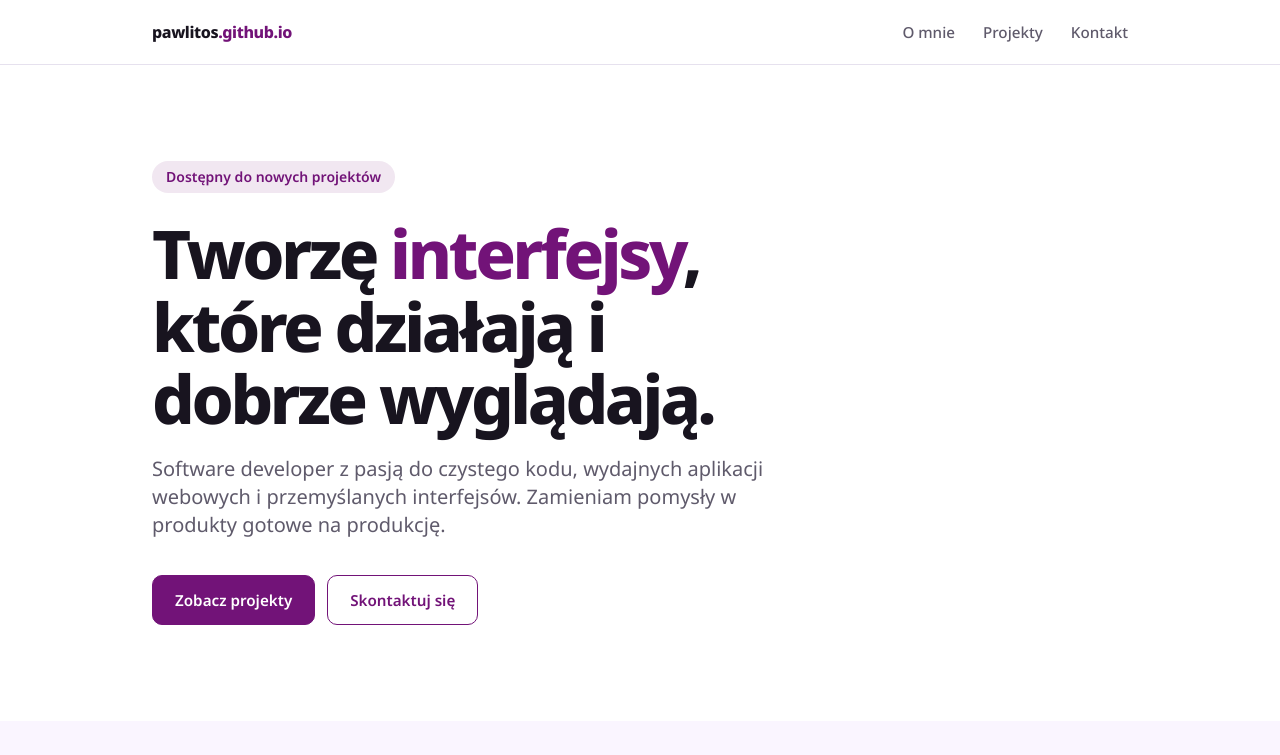
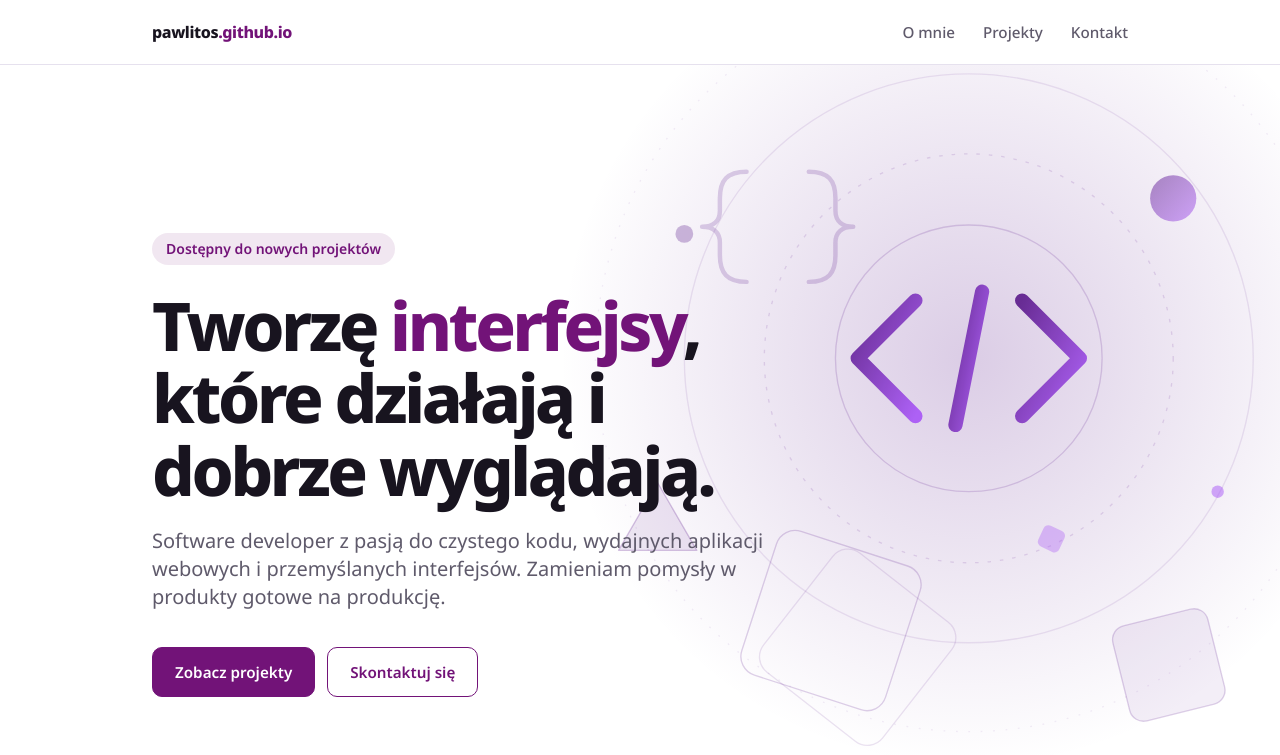
Before and after one commit to pawlitos/pawlitos.github.io, a Next.js app: page / in a window 1280 px wide. Shown: the top 755 px of the page. Built offline with nearby package versions, Linux system fonts and the light colour scheme.

Commit message:
feat: add hero background image

```diff
--- a/app/page.tsx
+++ b/app/page.tsx
@@ -6,7 +6,10 @@ export default function App() {
       <Header />
 
       <main id="top">
-        <div className="mx-auto max-w-5xl px-6 py-16 md:py-24">
+        <section
+          className="relative flex min-h-svh items-center bg-[url('/hero-bg-crop.svg')] bg-cover bg-left bg-no-repeat lg:bg-contain lg:bg-right"
+        >
+          <div className="mx-auto w-full max-w-5xl px-6 py-16 md:py-24">
             <span className="mb-6 inline-block rounded-full bg-primary/10 px-3.5 py-1.5 text-sm font-semibold text-primary">
               Dostępny do nowych projektów
             </span>
@@ -34,6 +37,7 @@ export default function App() {
               </a>
             </div>
           </div>
+        </section>
 
         <section id="o-mnie" className="bg-surface py-14 md:py-20">
           <div className="mx-auto max-w-5xl px-6">
```
Also changed, not shown: public/hero-bg-crop.svg (added), public/hero-bg.svg (added). Lines whose indentation alone changed are shown as unchanged.
